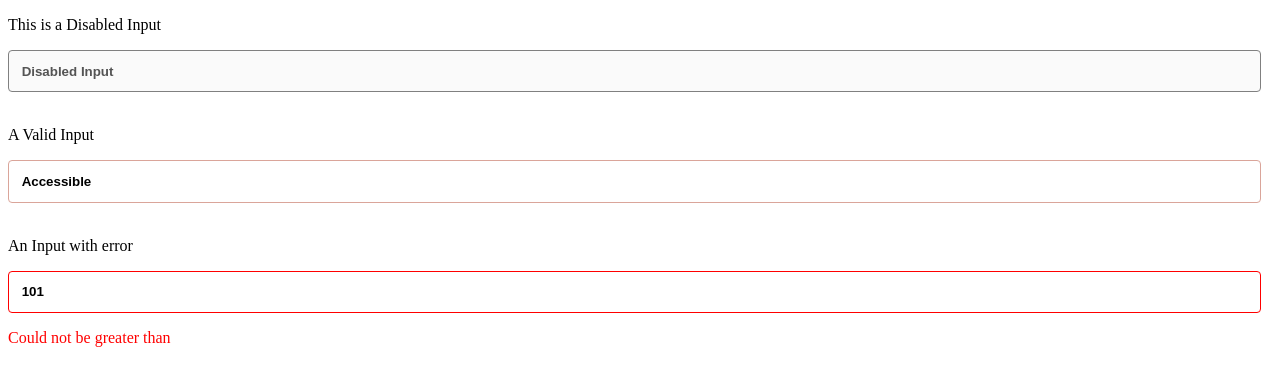
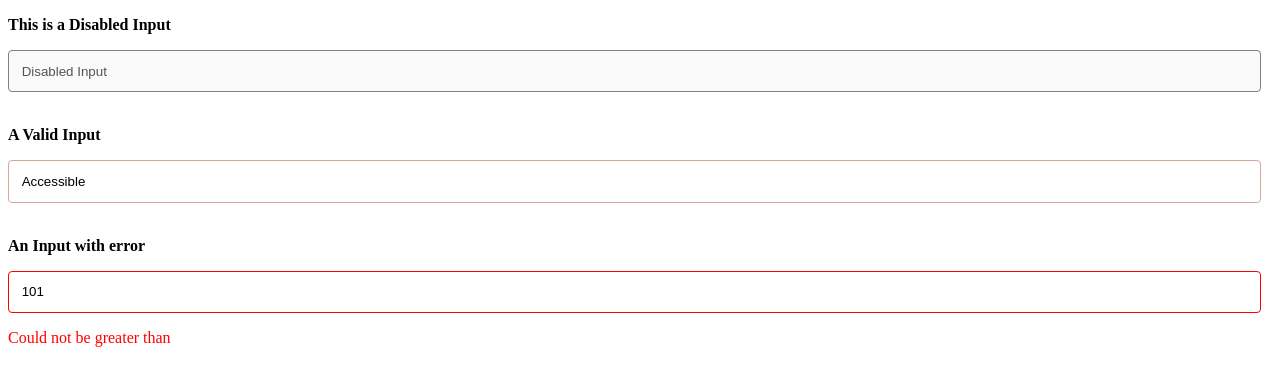
Before and after one commit to AryanSinghal/javascript-client, a React (Create React App) app: page / in a window 1280 px wide. Shown: the top 386 px of the page. Built offline with nearby package versions, Linux system fonts and the light colour scheme.

Commit message:
feat: 🎸 add changes

```diff
--- a/package.json
+++ b/package.json
@@ -7,6 +7,7 @@
     "@testing-library/react": "9.4.1",
     "@testing-library/user-event": "7.2.1",
     "commitizen": "^4.0.3",
+    "git-cz": "^4.3.1",
     "react": "16.13.0",
     "react-dom": "16.13.0",
     "react-scripts": "3.4.0"
--- a/src/components/TextField/TextField.jsx
+++ b/src/components/TextField/TextField.jsx
@@ -8,7 +8,6 @@ const TextField = (props) => {
     padding: '1%',
     ...style,
     borderRadius: '4px',
-    fontWeight: 'bold',
   };
   if (disabled === true) {
     return (<input type="text" className="text-field" disabled value={value} style={mystyle} />);
--- a/src/pages/TextFieldDemo/TextFieldDemo.jsx
+++ b/src/pages/TextFieldDemo/TextFieldDemo.jsx
@@ -3,15 +3,21 @@ import { TextField } from '../../components';
 
 const TextFieldDemo = () => (
   <>
-    <p> This is a Disabled Input </p>
+    <p>
+      <b> This is a Disabled Input </b>
+    </p>
     <TextField disabled value="Disabled Input" style={{ border: 'grey solid 1px' }} />
     <br />
     <br />
-    <p> A Valid Input </p>
+    <p>
+      <b> A Valid Input </b>
+    </p>
     <TextField value="Accessible" style={{ border: '#DAA59A solid 1px' }} />
     <br />
     <br />
-    <p>An Input with error</p>
+    <p>
+      <b>An Input with error</b>
+    </p>
     <TextField value="101" style={{ border: 'red solid 1px' }} />
     <p style={{ color: 'red' }}>Could not be greater than</p>
   </>
```
Also changed, not shown: 1 other file (tests, documents, lock files or other folders).
